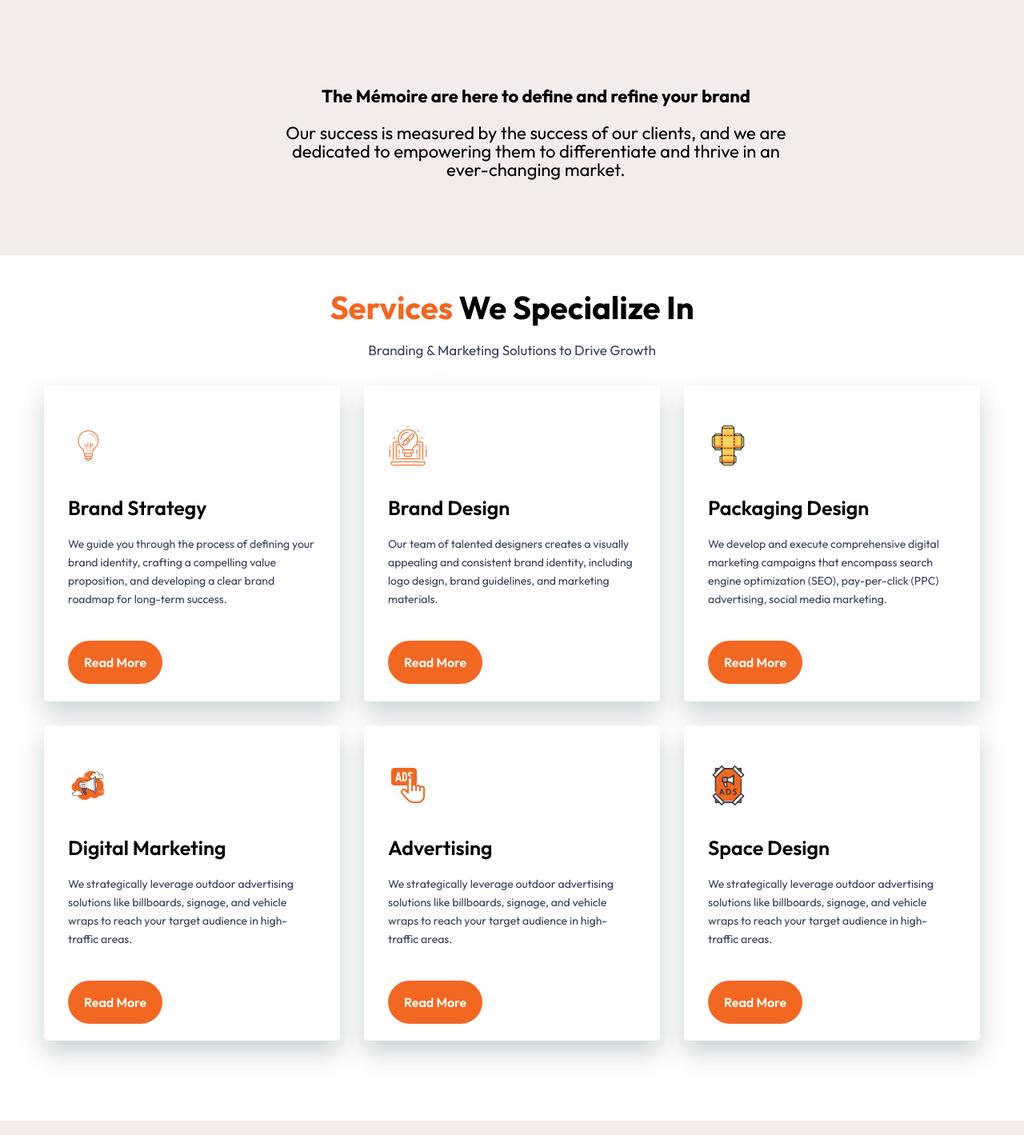
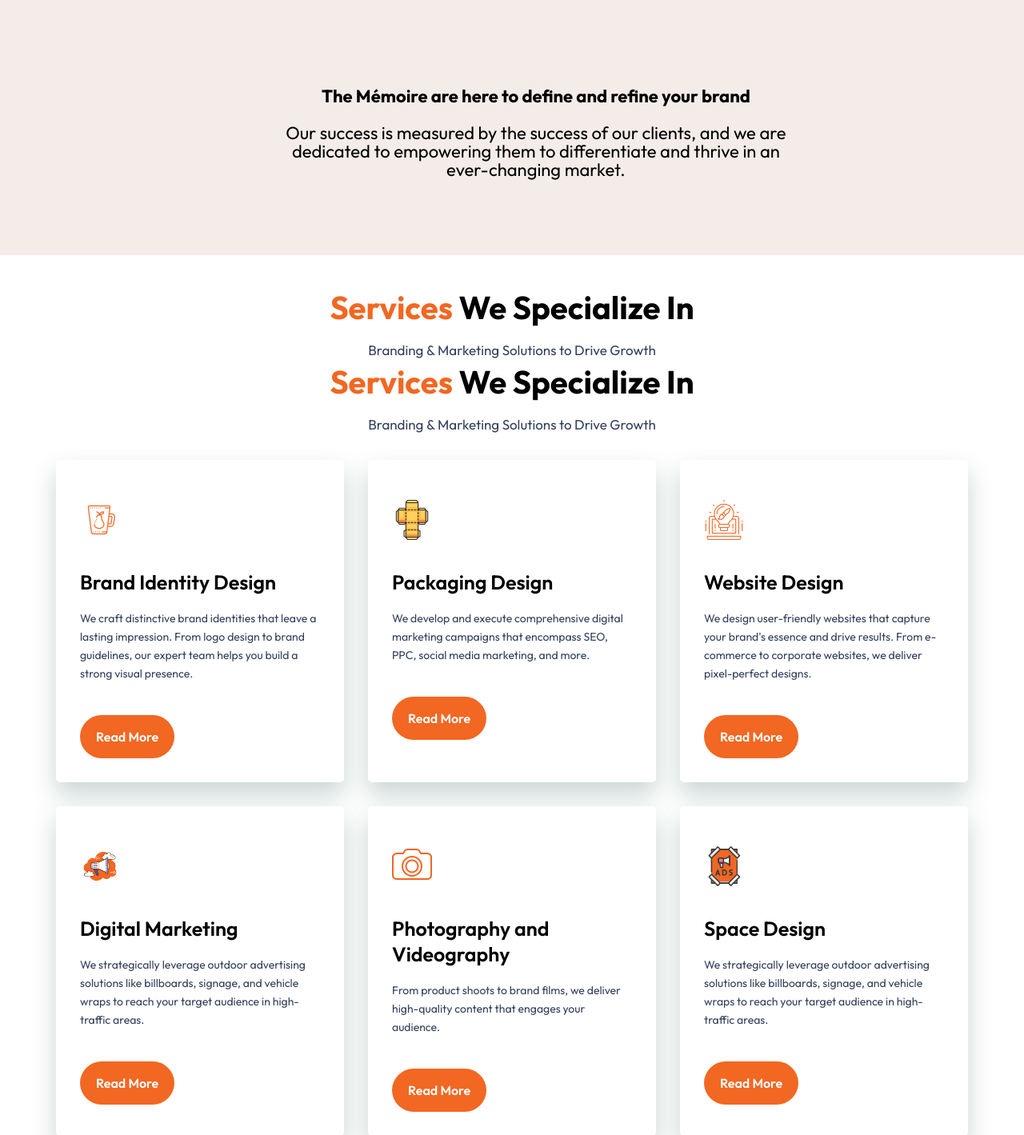
Before and after one commit to IshanVeer/memoire-website, a PHP site: page /phpmailer/about.php in a window 1280 px wide. Shown: the part 1857-3276 px from the top of the page at 80% size. Run offline with PHP 8.4, Linux system fonts and the light colour scheme; some web fonts are replaced.

Commit message:
added website page

```diff
--- a/about.php
+++ b/about.php
@@ -497,67 +497,80 @@
                     </div>
                 </div>
             </div>
+            <div class="container">
         <div class="row justify-content-center">
-
-                <div class="col-lg-4 col-md-6 col-sm-8">
-                    <div class="service-item service-item-6 mt-30 animated wow fadeInUp" style="height:394.55px" data-wow-duration="1000ms" data-wow-delay="300ms">
+            <div class="col-lg-5">
+                <div class="text-center">
+                    <h2 class="title" style="font-size:40px;"><b style="color:#f26722;font-weight: 700;">Services</b> We Specialize In</h2>
+                    <span>Branding & Marketing Solutions to Drive Growth</span>
+                </div>
+            </div>
+        </div>
+        <div class="row justify-content-center">
+            <div class="col-lg-4 col-md-6 col-sm-12 d-flex" >
+                <div class="service-item service-item-6 mt-30 animated wow fadeInUp"  data-wow-duration="1000ms" data-wow-delay="300ms">
                     <div class="icon">
-                            <img src="img/icons/strategy.png" style="height: 50px;">
+                        <img src="img/icons/branding.png" style="height: 50px;">
                     </div>
-                        <h3 class="title">Brand Strategy</h3>
-                        <p class="text">We guide you through the process of defining your brand identity, crafting a compelling value proposition, and developing a clear brand roadmap for long-term success.</p>
-                        <a class="main-btn main-btn-3 mt-25 svc-btn" href="#">Read More</a>
+                    <h3 class="title">Brand Identity Design</h3>
+                    <p class="text">We craft distinctive brand identities that leave a lasting impression. From logo design to brand guidelines, our expert team helps you build a strong visual presence.</p>
+                    <a class="main-btn main-btn-3 mt-25 svc-btn" href="best-brand-strategy-company-in-mumbai-india.php">Read More</a>
+                </div>
             </div>
 
-                </div>
-                <div class="col-lg-4 col-md-6 col-sm-8">
-                    <div class="service-item service-item-6 mt-30 animated wow fadeInUp" style="height:394.55px" data-wow-duration="1000ms" data-wow-delay="600ms">
-                        <div class="icon">
-                            <img src="img/icons/brand.png" style="height: 50px;">
-                        </div>
-                        <h3 class="title">Brand Design</h3>
-                        <p class="text">Our team of talented designers creates a visually appealing and consistent brand identity, including logo design, brand guidelines, and marketing materials.</p>
-                        <a class="main-btn main-btn-3 mt-25 svc-btn" href="#">Read More</a>
-                    </div>
-                </div>
-                <div class="col-lg-4 col-md-6 col-sm-8">
-                    <div class="service-item service-item-6 mt-30 animated wow fadeInUp" style="height:394.55px" data-wow-duration="1000ms" data-wow-delay="0ms">
+            <div class="col-lg-4 col-md-6 col-sm-12 d-flex">
+                <div class="service-item service-item-6 mt-30 animated wow fadeInUp"  data-wow-duration="1000ms" data-wow-delay="0ms">
                     <div class="icon">
                         <img src="img/icons/packaging.png" style="height: 50px;">
                     </div>
                     <h3 class="title">Packaging Design</h3>
-                        <p class="text">We develop and execute comprehensive digital marketing campaigns that encompass search engine optimization (SEO), pay-per-click (PPC) advertising, social media marketing.</p>
-                        <a class="main-btn main-btn-3 mt-25 svc-btn" href="#">Read More</a>
+                    <p class="text">We develop and execute comprehensive digital marketing campaigns that encompass SEO, PPC, social media marketing, and more.</p>
+                    <a class="main-btn main-btn-3 mt-25 svc-btn" href="creative-packaging-and-designing-services-in-navi-mumbai.php">Read More</a>
                 </div>
             </div>
-                <div class="col-lg-4 col-md-6 col-sm-8">
-                    <div class="service-item service-item-6 mt-30 animated wow fadeInUp" style="height:394.55px" data-wow-duration="1000ms" data-wow-delay="300ms">
+
+            <div class="col-lg-4 col-md-6 col-sm-12 d-flex">
+                <div class="service-item service-item-6 mt-30 animated wow fadeInUp"  data-wow-duration="1000ms" data-wow-delay="600ms">
+                    <div class="icon">
+                        <img src="img/icons/brand.png" style="height: 50px;">
+                    </div>
+                    <h3 class="title">Website Design</h3>
+                    <p class="text">We design user-friendly websites that capture your brand's essence and drive results. From e-commerce to corporate websites, we deliver pixel-perfect designs.</p>
+                    <a class="main-btn main-btn-3 mt-25 svc-btn" href="brand-designing-company-in-mumbai.php">Read More</a>
+                </div>
+            </div>
+
+            <div class="col-lg-4 col-md-6 col-sm-12 d-flex">
+                <div class="service-item service-item-6 mt-30 animated wow fadeInUp"  data-wow-duration="1000ms" data-wow-delay="300ms">
                     <div class="icon">
                         <img src="img/icons/digital.png" style="height: 50px;">
                     </div>
                     <h3 class="title">Digital Marketing</h3>
-                        <p class="text"> We strategically leverage outdoor advertising solutions like billboards, signage, and vehicle wraps to reach your target audience in high-traffic areas.</p>
-                        <a class="main-btn main-btn-3 mt-25 svc-btn" href="#">Read More</a>
+                    <p class="text">We strategically leverage outdoor advertising solutions like billboards, signage, and vehicle wraps to reach your target audience in high-traffic areas.</p>
+                    <a class="main-btn main-btn-3 mt-25 svc-btn" href="top-digital-marketing-partner-in-mumbai-india.php">Read More</a>
                 </div>
             </div>
-                <div class="col-lg-4 col-md-6 col-sm-8">
-                    <div class="service-item service-item-6 mt-30 animated wow fadeInUp" style="height:394.55px" data-wow-duration="1000ms" data-wow-delay="300ms">
+
+            <div class="col-lg-4 col-md-6 col-sm-12 d-flex">
+                <div class="service-item service-item-6 mt-30 animated wow fadeInUp"  data-wow-duration="1000ms" data-wow-delay="300ms">
                     <div class="icon">
-                            <img src="img/icons/advertising.png" style="height: 50px;">
+                        <img src="img/icons/photo.png" style="height: 50px;">
                     </div>
-                        <h3 class="title">Advertising</h3>
-                        <p class="text"> We strategically leverage outdoor advertising solutions like billboards, signage, and vehicle wraps to reach your target audience in high-traffic areas.</p>
-                        <a class="main-btn main-btn-3 mt-25 svc-btn" href="#">Read More</a>
+                    <h3 class="title">Photography and Videography</h3>
+                    <p class="text">From product shoots to brand films, we deliver high-quality content that engages your audience.</p>
+                    <a class="main-btn main-btn-3 mt-25 svc-btn" href="india-top-leading-advertising-agency-in-navi-mumbai.php">Read More</a>
                 </div>
             </div>
-                <div class="col-lg-4 col-md-6 col-sm-8">
-                    <div class="service-item service-item-6 mt-30 animated wow fadeInUp" style="height:394.55px" data-wow-duration="1000ms" data-wow-delay="300ms">
+
+            <div class="col-lg-4 col-md-6 col-sm-12 d-flex">
+                <div class="service-item service-item-6 mt-30 animated wow fadeInUp"  data-wow-duration="1000ms" data-wow-delay="300ms">
                     <div class="icon">
                         <img src="img/icons/space.png" style="height: 50px;">
                     </div>
                     <h3 class="title">Space Design</h3>
-                        <p class="text"> We strategically leverage outdoor advertising solutions like billboards, signage, and vehicle wraps to reach your target audience in high-traffic areas.</p>
-                        <a class="main-btn main-btn-3 mt-25 svc-btn" href="#">Read More</a>
+                    <p class="text">We strategically leverage outdoor advertising solutions like billboards, signage, and vehicle wraps to reach your target audience in high-traffic areas.</p>
+                    <a class="main-btn main-btn-3 mt-25 svc-btn" href="best-space-design-service-provider-in-navi-mumbai.php">Read More</a>
+                </div>
             </div>
         </div>
     </div>
--- a/include/header.php
+++ b/include/header.php
@@ -30,6 +30,7 @@
                                                 <li><a href="best-brand-strategy-company-in-mumbai-india.php">Brand Strategy</a></li> -->
                                                 <li class="text"><a href="brand-identity-design.php">Brand Identity Design</a></li>
                                                 <li><a href="top-digital-marketing-partner-in-mumbai-india.php">Digital Marketing</a></li>
+                                                <li><a href="website-design.php">Website Design</a></li>
                                                 <li><a href="brand-merchandising.php">Brand Merchandising </a></li>
                                                 <li><a href="creative-packaging-and-designing-services-in-navi-mumbai.php">Packaging</a></li>
                                                 <!-- <li><a href="india-top-leading-advertising-agency-in-navi-mumbai.php">Advertising</a></li> -->
```
Also changed, not shown: website-design.php (added, +437 -0 lines). Lines whose indentation alone changed are shown as unchanged.
